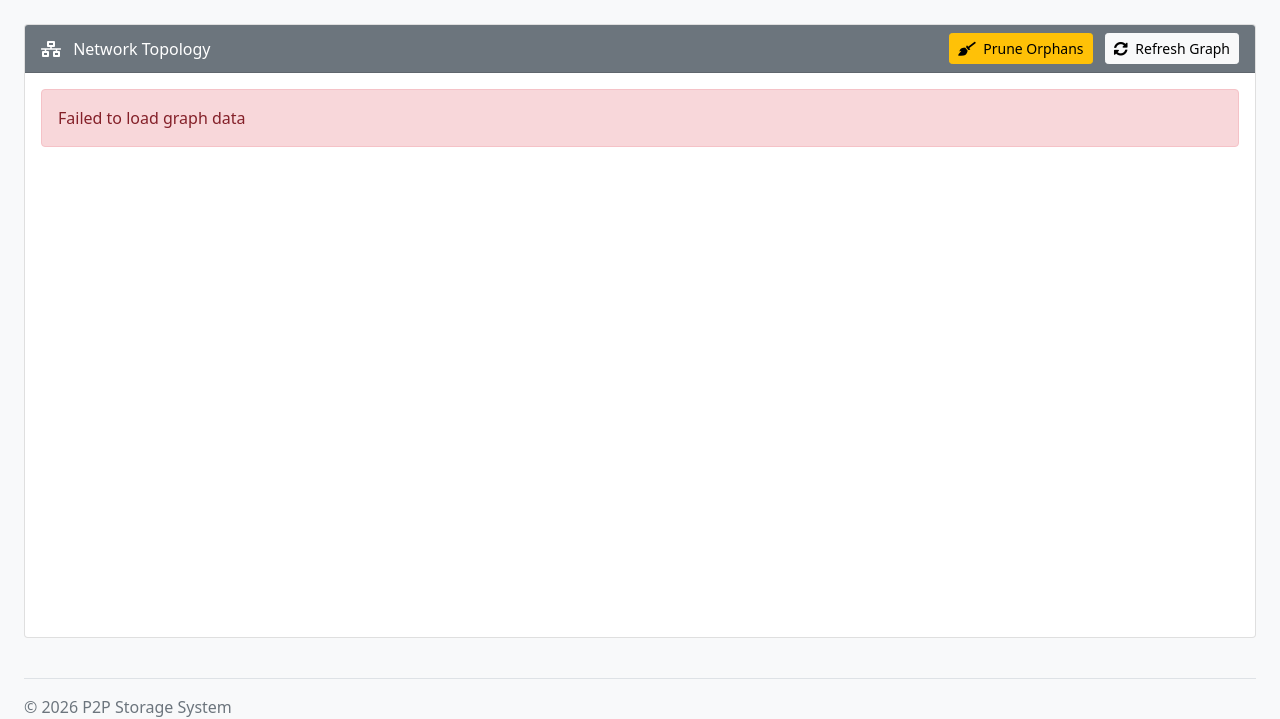
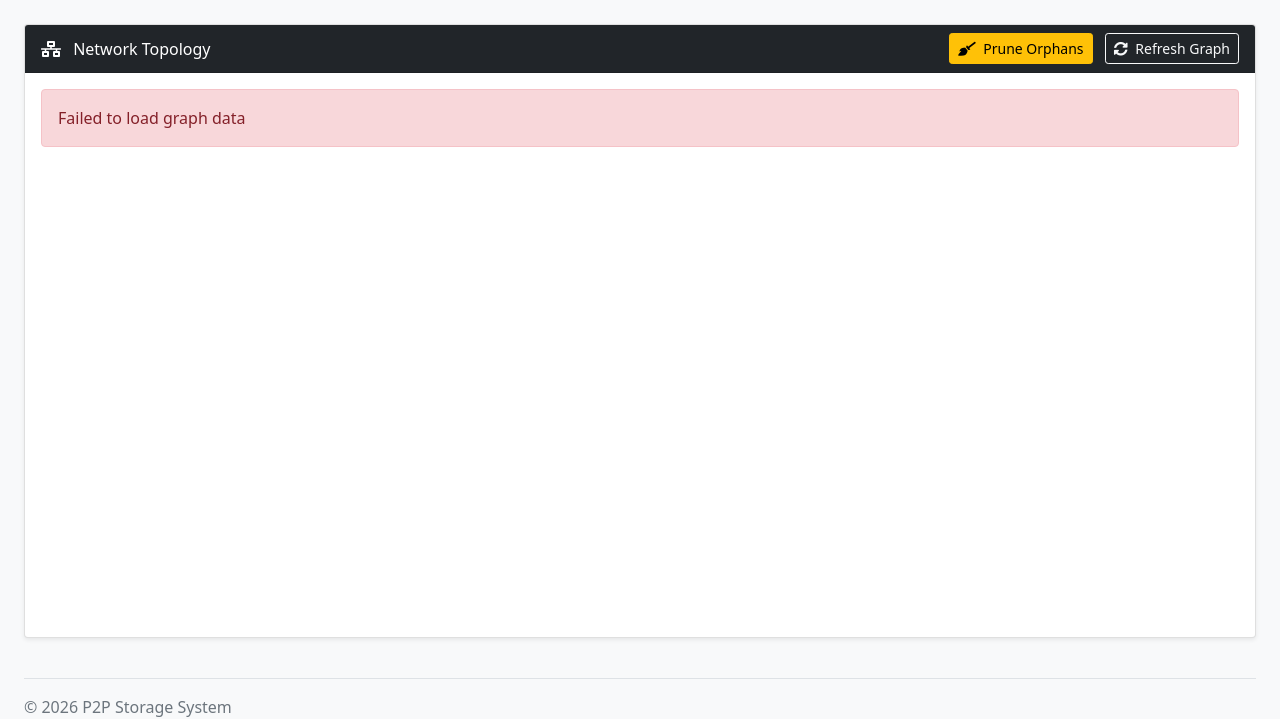
Before and after one commit to axiom4/peer2peer, a Python web app: template src/web_ui/templates/topology.html in a window 1280 px wide. Shown: the part 81-800 px from the top of the page. Run offline with Jinja, Linux system fonts and the light colour scheme; the template is opened without the code that fills it, so the values that code supplies are empty.

Commit message:
fix: Update card styling for improved visibility and consistency in topology view

```diff
--- a/src/web_ui/templates/topology.html
+++ b/src/web_ui/templates/topology.html
@@ -2,12 +2,12 @@
 <!-- Graph Area / Card -->
 <div class="row content-row">
   <div class="col-12 h-100">
-    <div class="card" id="graphCard">
-      <div class="card-header bg-secondary text-white d-flex justify-content-between align-items-center">
+    <div class="card shadow-sm" id="graphCard">
+      <div class="card-header bg-dark text-white d-flex justify-content-between align-items-center">
         <span><i class="fas fa-network-wired me-2"></i> Network Topology</span>
         <div>
           <button class="btn btn-sm btn-warning me-2" onclick="pruneOrphans()"><i class="fas fa-broom me-1"></i> Prune Orphans</button>
-          <button class="btn btn-sm btn-light" onclick="loadGraph()"><i class="fas fa-sync-alt me-1"></i> Refresh Graph</button>
+          <button class="btn btn-sm btn-outline-light" onclick="loadGraph()"><i class="fas fa-sync-alt me-1"></i> Refresh Graph</button>
         </div>
       </div>
       <div class="card-body p-0 position-relative">
```
